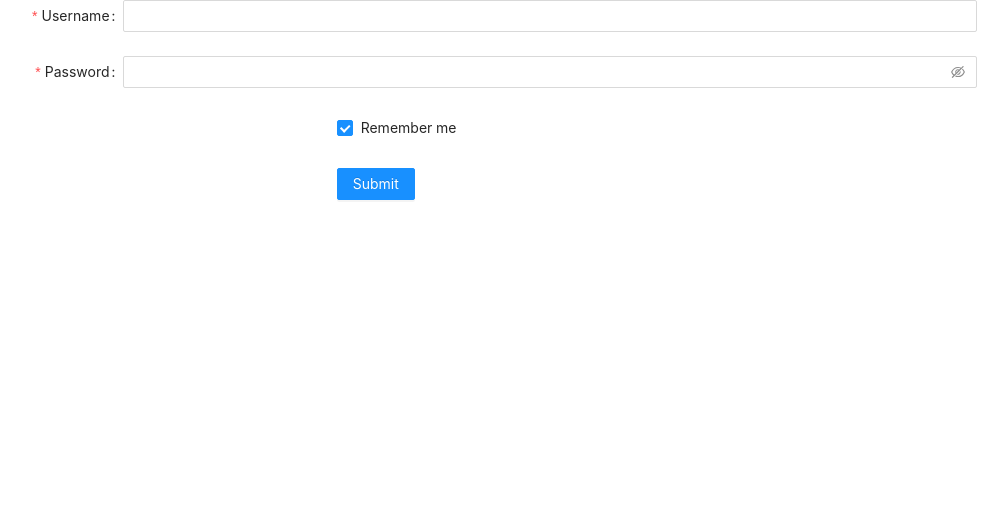
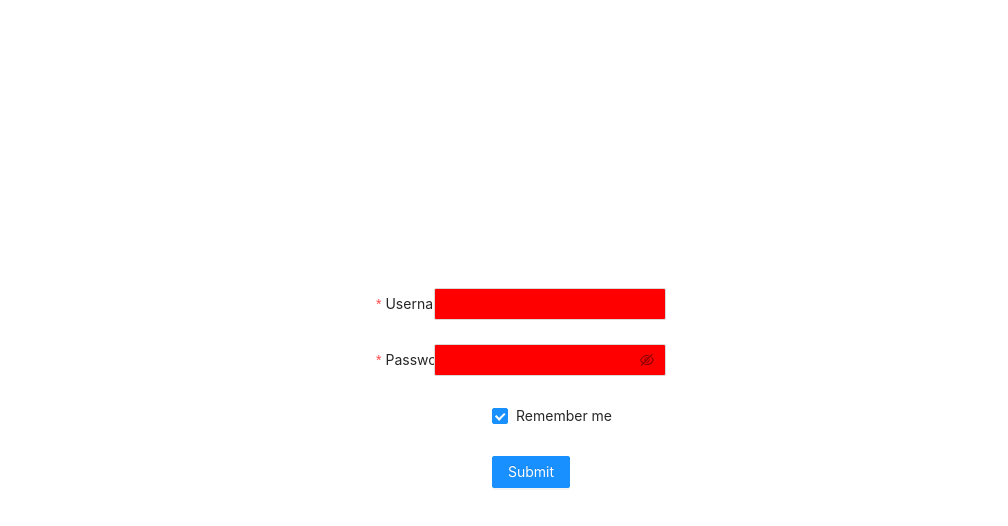
Before and after one commit to Gabriel-403/qiafan-moe-view, a React (Create React App) app: page /login in a window 1280 px wide. Shown: the top 526 px of the page, without its empty margins (90-1098 px from the left). Built offline with nearby package versions, Linux system fonts and the light colour scheme.

Commit message:
container style scss

```diff
--- a/src/pages/Login/index.jsx
+++ b/src/pages/Login/index.jsx
@@ -33,6 +33,8 @@ export default class Login extends React.Component {
 
 
         return (
+           <div class="container">
+               <div class="main-bg" ></div>
 
                 <Form
                     {...layout}
@@ -79,7 +81,7 @@ export default class Login extends React.Component {
                 </Button>
                     </Form.Item>
                 </Form>
-
+           </div>
         );
     }
 
--- a/src/pages/Login/index.scss
+++ b/src/pages/Login/index.scss
@@ -1,4 +1,24 @@
-.ant-input,.ant-input-affix-wrapper {
-background-color:  transparent
-!important
+.container {
+    width: 100vw;
+    height: 100vh;
+    display: flex;
+    justify-content: center;
+    align-items: center;
+    position: relative;
+
+.main-bg {
+    position: absolute;
+    top: 0;
+    left: 0;
+    right: 0;
+    bottom: 0;
+    background-size: cover;
+    background-position: center center;
+    background-repeat: no-repeat;
+    background-attachment: fixed;
+  }
+    .ant-input,
+    .ant-input-affix-wrapper {
+        background-color:red !important
+    }
 }
```
